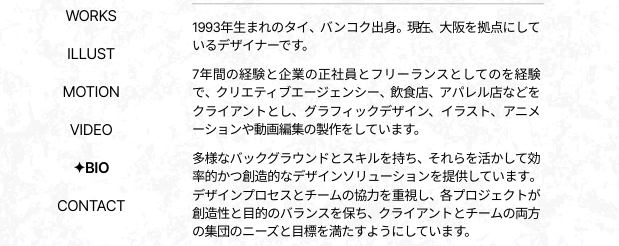
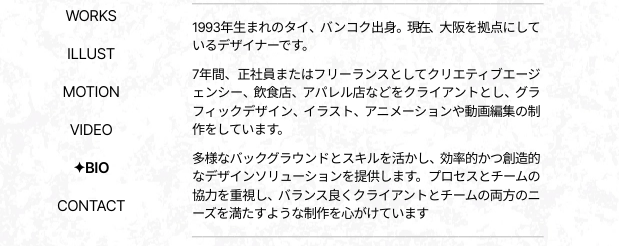
Before and after one commit to daftput/portfolio, a plain HTML site: page bio.html in a window 1280 px wide. Shown: the part 242-488 px from the top of the page, 0-619 px from the left. Drawn offline with nearby package versions, Linux system fonts and the light colour scheme.

Commit message:
Update CV & Resume

```diff
--- a/bio.html
+++ b/bio.html
@@ -66,8 +66,8 @@
                                                 <p class="bio_originbd">1993年生まれ ✦ 🇹🇭タイ/バンコク ✈︎ 🇯🇵大阪/日本</p>
                                                 <h1 class="bio_content_dash">—————————————————————————————————</h1>
                                                 <p class="bio_content_text_jp">1993年生まれのタイ<span style="letter-spacing: -0.2em;">、</span>バンコク出身<span style="letter-spacing: -0.2em;">。現在、</span>大阪を拠点にしているデザイナーです。</p>
-                                                <p class="bio_content_text_jp2">7年間の経験と企業の正社員とフリーランスとしてのを経験で<span style="letter-spacing: -0.2em;">、</span>クリエティブエージェンシー<span style="letter-spacing: -0.2em;">、</span>飲食店<span style="letter-spacing: -0.2em;">、</span>アパレル店などをクライアントとし、グラフィックデザイン、イラスト、アニメーションや動画編集の製作をしています。</p>
-                                                <p class="bio_content_text_jp">多様なバックグラウンドとスキルを持ち<span style="letter-spacing: -0.2em;">、</span>それらを活かして効率的かつ創造的なデザインソリューションを提供しています<span style="letter-spacing: -0.2em;">。</span>デザインプロセスとチームの協力を重視し<span style="letter-spacing: -0.2em;">、</span>各プロジェクトが創造性と目的のバランスを保ち<span style="letter-spacing: -0.2em;">、</span>クライアントとチームの両方の集団のニーズと目標を満たすようにしています。</p>
+                                                <p class="bio_content_text_jp2">7年間、正社員またはフリーランスとしてクリエティブエージェンシー<span style="letter-spacing: -0.2em;">、</span>飲食店<span style="letter-spacing: -0.2em;">、</span>アパレル店などをクライアントとし<span style="letter-spacing: -0.2em;">、</span>グラフィックデザイン<span style="letter-spacing: -0.2em;">、</span>イラスト<span style="letter-spacing: -0.2em;">、</span>アニメーションや動画編集の制作をしています。</p>
+                                                <p class="bio_content_text_jp">多様なバックグラウンドとスキルを活かし<span style="letter-spacing: -0.2em;">、</span>効率的かつ創造的なデザインソリューションを提供します。プロセスとチームの協力を重視し<span style="letter-spacing: -0.2em;">、</span>バランス良くクライアントとチームの両方のニーズを満たすような制作を心がけています</p>
                                                 <h1 class="bio_content_dash"></h1>
                                                 <h1 class="bio_content_dash">—————————————————————————————————</h1>
                                                 <h1 class="bio_header_content_jp"> ✦ スキル</h1>
```
Also changed, not shown: contact.html (+1 -1 lines), 6 other files.
